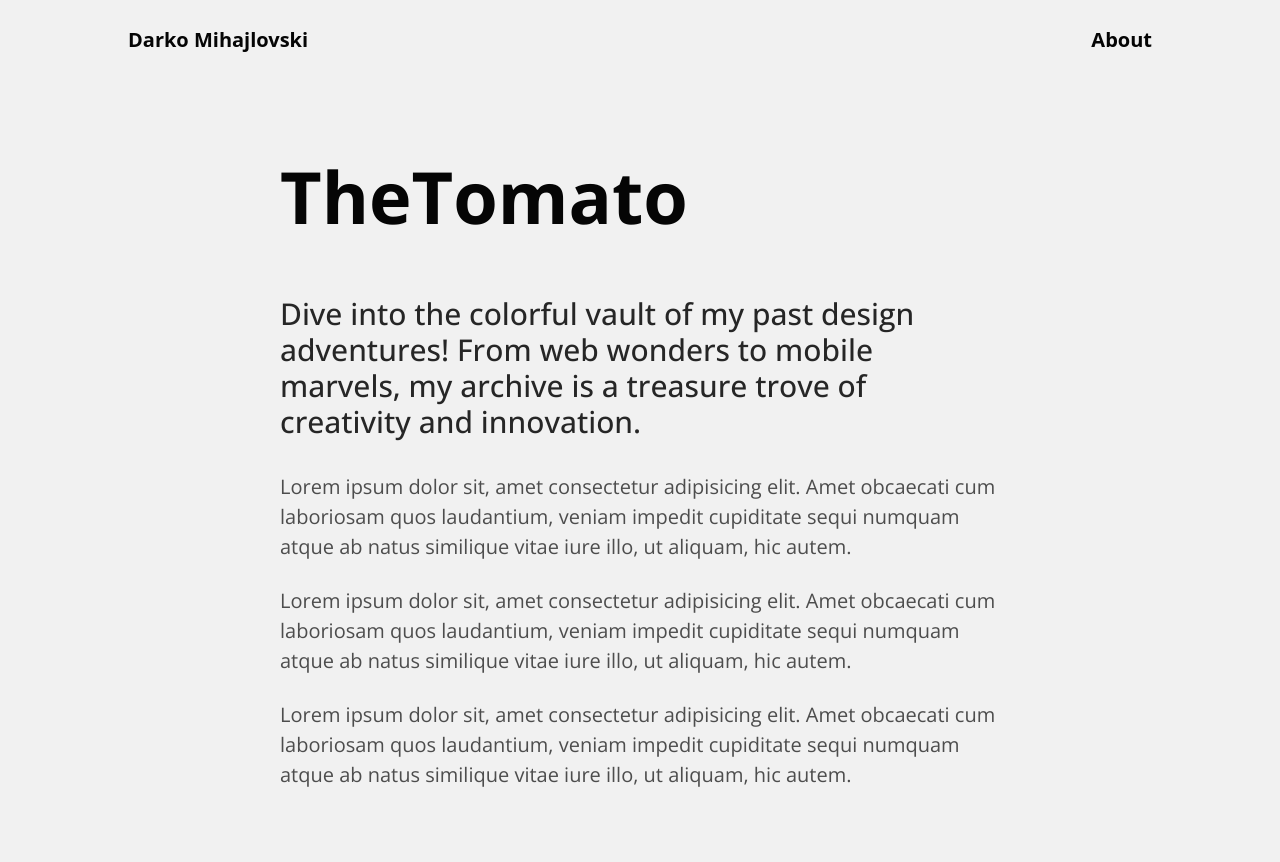
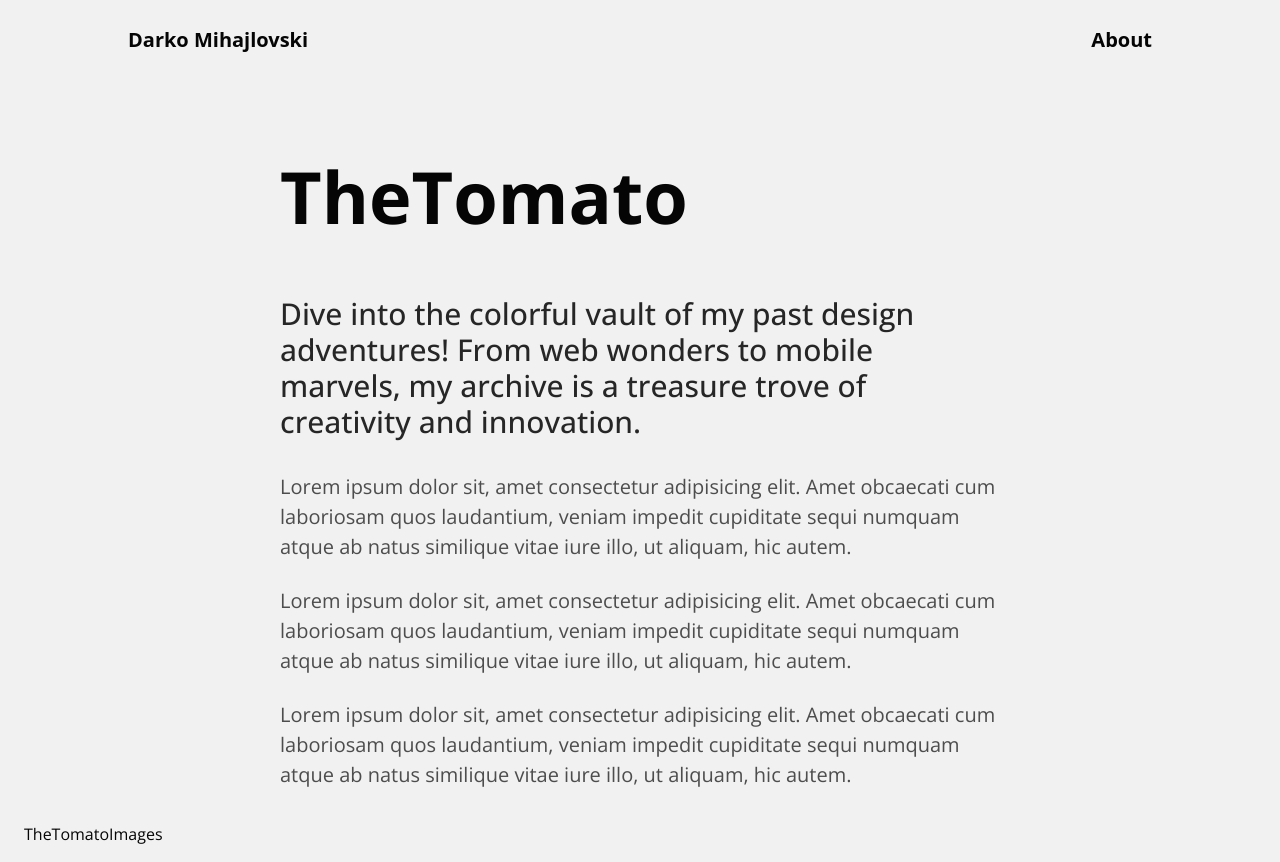
Before and after one commit to DarkoM996/nextjs-pagerouter-portfolio, a Next.js app: page /projects/thetomato in a window 1280 px wide. Before the commit the page ends 806 px from the top, so only its background shows below. Built offline with nearby package versions, Linux system fonts and the light colour scheme.

Commit message:
Section added

```diff
--- /dev/null
+++ b/pages/components/TheTomatoImages.jsx
@@ -0,0 +1,11 @@
+import React from "react";
+
+const TheTomatoImages = () => {
+  return (
+    <div className="max-w-screen-xl mx-auto w-full h-full relative px-6 py-4">
+      TheTomatoImages
+    </div>
+  );
+};
+
+export default TheTomatoImages;
--- a/pages/projects/thetomato.js
+++ b/pages/projects/thetomato.js
@@ -1,4 +1,5 @@
 import React from "react";
+import TheTomatoImages from "../components/TheTomatoImages";
 import TheTomatoText from "../components/TheTomatoText";
 import TheTomatoHero from "./../components/TheTomatoHero";
 
@@ -7,6 +8,7 @@
     <>
       <TheTomatoHero />
       <TheTomatoText />
+      <TheTomatoImages />
     </>
   );
 };
```
